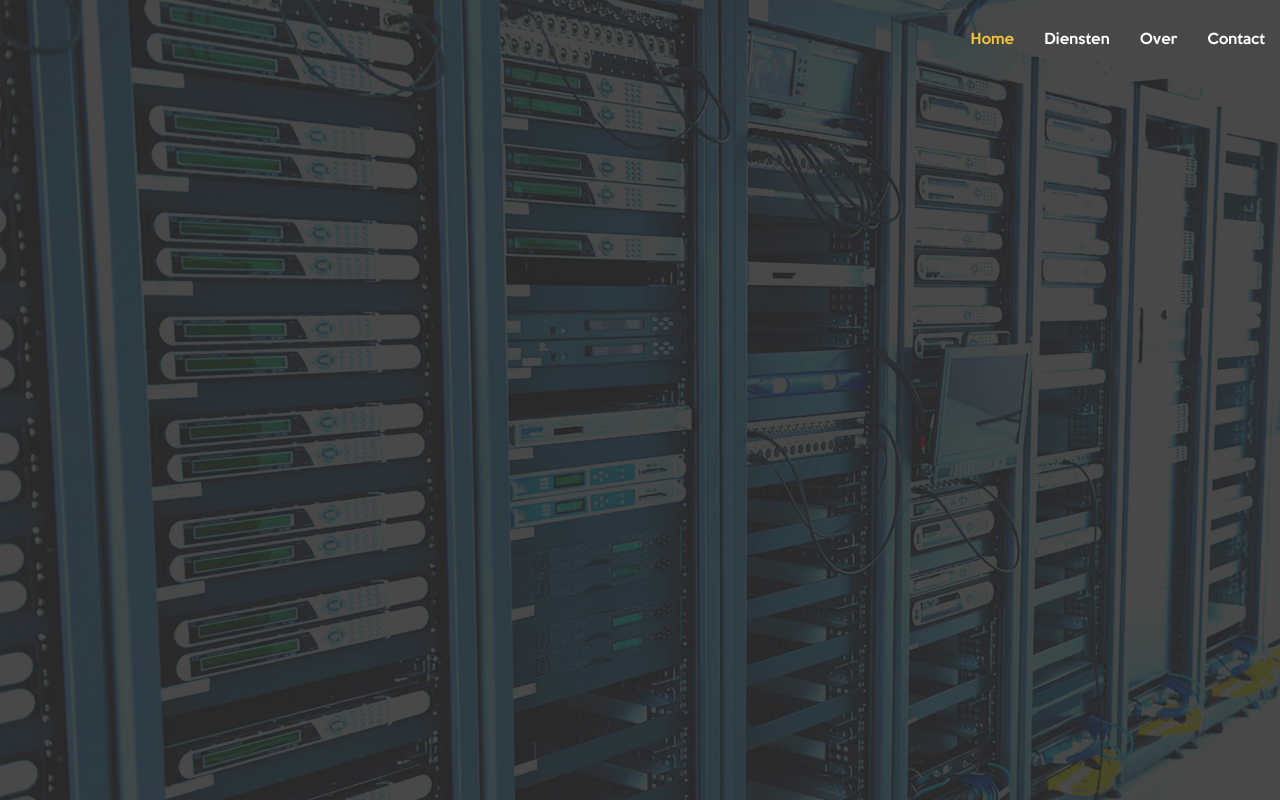
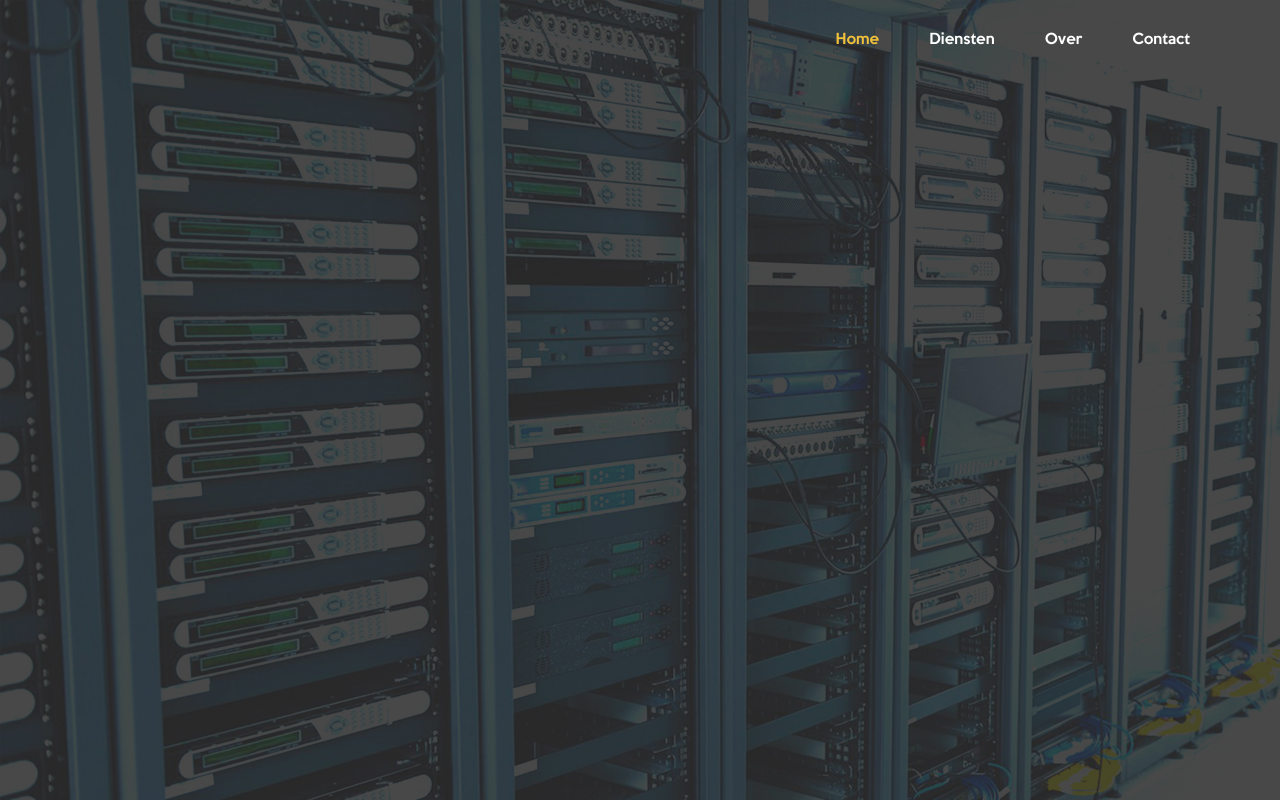
Before and after one commit to solon-ict/website, a PHP site: page /index.html in a window 1280 px wide. Run offline with PHP 8.4, Linux system fonts and the light colour scheme; some libraries are stand-ins or nearby versions.

Commit message:
add navbar collapse for small screens

```diff
--- a/css/style.css
+++ b/css/style.css
@@ -1,10 +1,14 @@
 @font-face {
   font-family: keepCalm;
   src: url("../fonts/keep-calm-medium.ttf");
+  font-size: 24px;
 }
 .navbar-default {
   background-color: rgba(0, 0, 0, 0);
   border: none;
+}
+.navbar-default .navbar-nav {
+  margin-right: 40px;
 }
 .navbar-default .navbar-nav li.active a:hover,
 .navbar-default .navbar-nav li.active a:focus {
@@ -14,6 +18,9 @@
 .navbar-default .navbar-nav li.active a {
   background-color: rgba(0, 0, 0, 0);
   color: #f3c13a;
+}
+.navbar-default .navbar-nav li {
+  margin-right: 20px;
 }
 .navbar-default .navbar-nav li a:hover,
 .navbar-default .navbar-nav li a:focus {
@@ -26,7 +33,7 @@
   padding-top: 0;
   color: white;
 }
-#landing-section {
+#fpsection-home {
   background: url("../images/lbg.jpg") no-repeat center center fixed;
   -webkit-background-size: cover;
   -moz-background-size: cover;
@@ -35,6 +42,7 @@
 }
 .landing-top {
   height: 70%;
+  background: #2e2e2e;
 }
 .landing-bot {
   height: 30%;
--- a/css/style.less
+++ b/css/style.less
@@ -9,6 +9,7 @@
 @font-face {
     font-family: keepCalm;
     src: url("@{fonts}/keep-calm-medium.ttf");
+    font-size: 24px;
 }
 
 
@@ -16,6 +17,9 @@
 .navbar-default {
   background-color:rgba(0,0,0,0);
   border:none;
+  .navbar-nav {
+    margin-right: 40px;
+  }
   .navbar-nav li.active {
     a:hover, a:focus {
       background-color:rgba(0,0,0,0);
@@ -27,6 +31,7 @@
     }
   }
   .navbar-nav li {
+    margin-right: 20px;
     a:hover, a:focus {
       color: @navlink-hover;
     }
@@ -41,8 +46,7 @@
 }
 
 
-
-#landing-section {
+#fpsection-home {
   background: url("@{images}/lbg.jpg") no-repeat center center fixed;
   -webkit-background-size: cover;
   -moz-background-size: cover;
@@ -52,6 +56,7 @@
 
 .landing-top {
   height: 70%;
+  background: #2e2e2e;
 }
 
 .landing-bot {
--- a/index.html
+++ b/index.html
@@ -2,6 +2,7 @@
 <html xmlns="http://www.w3.org/1999/xhtml">
   <head>
     <meta http-equiv="Content-Type" content="text/html; charset=utf-8" />
+    <meta name="viewport" content="width=device-width" />
     <title>Solon ICT</title>
     <meta name="author" content="Niels van Deursen" />
     <meta name="description" content="" />
@@ -14,27 +15,39 @@
   <body>
     <nav class="navbar navbar-default navbar-fixed-top" id="menu">
       <div class="container-fluid">
-        <ul class="nav navbar-nav navbar-right">
-          <li data-menuanchor="home-page"><a href="#home-page">Home</a></li>
-          <li data-menuanchor="diensten-page"><a href="#diensten-page">Diensten</a></li>
-          <li data-menuanchor="over-page"><a href="#over-page">Over</a></li>
-          <li data-menuanchor="contact-page"><a href="#contact-page">Contact</a></li>
-        </ul>
+
+        <div class="navbar-header">
+          <button type="button" class="navbar-toggle" data-toggle="collapse" data-target="#navbar">
+            <span class="icon-bar"></span>
+            <span class="icon-bar"></span>
+            <span class="icon-bar"></span>
+          </button>
+        </div>
+
+        <div class="collapse navbar-collapse" id="navbar">
+          <ul class="nav navbar-nav navbar-right">
+            <li data-menuanchor="home"><a href="#home">Home</a></li>
+            <li data-menuanchor="diensten"><a href="#diensten">Diensten</a></li>
+            <li data-menuanchor="over"><a href="#over">Over</a></li>
+            <li data-menuanchor="contact"><a href="#contact">Contact</a></li>
+          </ul>
+        </div>
+
       </div>
     </nav>
 
     <div id="fullpage">
-      <div class="section" id="landing-section">
+      <div class="section" id="fpsection-home">
       </div>
-      <div class="section" id="about-section">
+      <div class="section" id="fpsection-diensten">
         <div class="landing-top"></div>
         <div class="landing-bot"></div>
       </div>
-      <div class="section" id="service-section">
+      <div class="section" id="fpsection-over">
         <div class="landing-top"></div>
         <div class="landing-bot"></div>
       </div>
-      <div class="section" id="contact-section">
+      <div class="section" id="fpsection-contact">
         <div class="landing-top"></div>
         <div class="landing-bot"></div>
       </div>
@@ -48,7 +61,7 @@
       $(document).ready(function() {
         $('#fullpage').fullpage({
           menu: '#menu',
-          anchors:['home-page', 'diensten-page', 'over-page', 'contact-page'],
+          anchors:['home', 'diensten', 'over', 'contact'],
           animateAnchor: true
         });
       });
```
